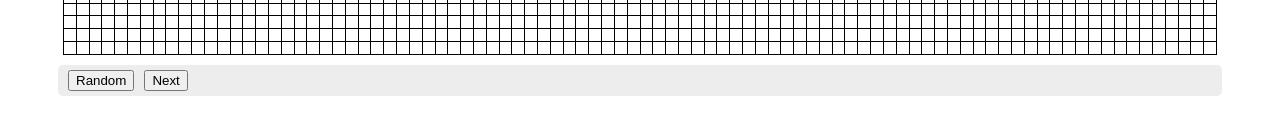
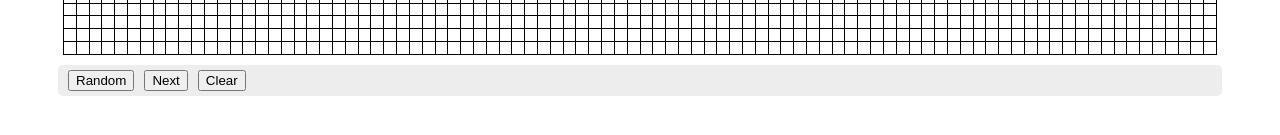
Before and after one commit to jeanphilippeds/game-of-life, a Vue app: page / in a window 1280 px wide. Shown: the part 399-534 px from the top of the page. Built offline with nearby package versions, Linux system fonts and the light colour scheme.

Commit message:
Add clear button

```diff
--- a/src/App.vue
+++ b/src/App.vue
@@ -14,6 +14,7 @@
     <div class="buttons-container">
       <button @click="randomizeMap()">Random</button>
       <button @click="updateALiveCellsMap()">Next</button>
+      <button @click="clearMap()">Clear</button>
     </div>
   </div>
 </template>
@@ -48,6 +49,9 @@ export default {
     },
     updateALiveCellsMap: function () {
       this.aliveCellsMap = getNextMap(this.rowsCount, this.columnsCount, this.aliveCellsMap)
+    },
+    clearMap: function () {
+      this.aliveCellsMap = {}
     },
     toggleCellState: function (cellId) {
       const newAliveCellsMap = { ...this.aliveCellsMap }
```
